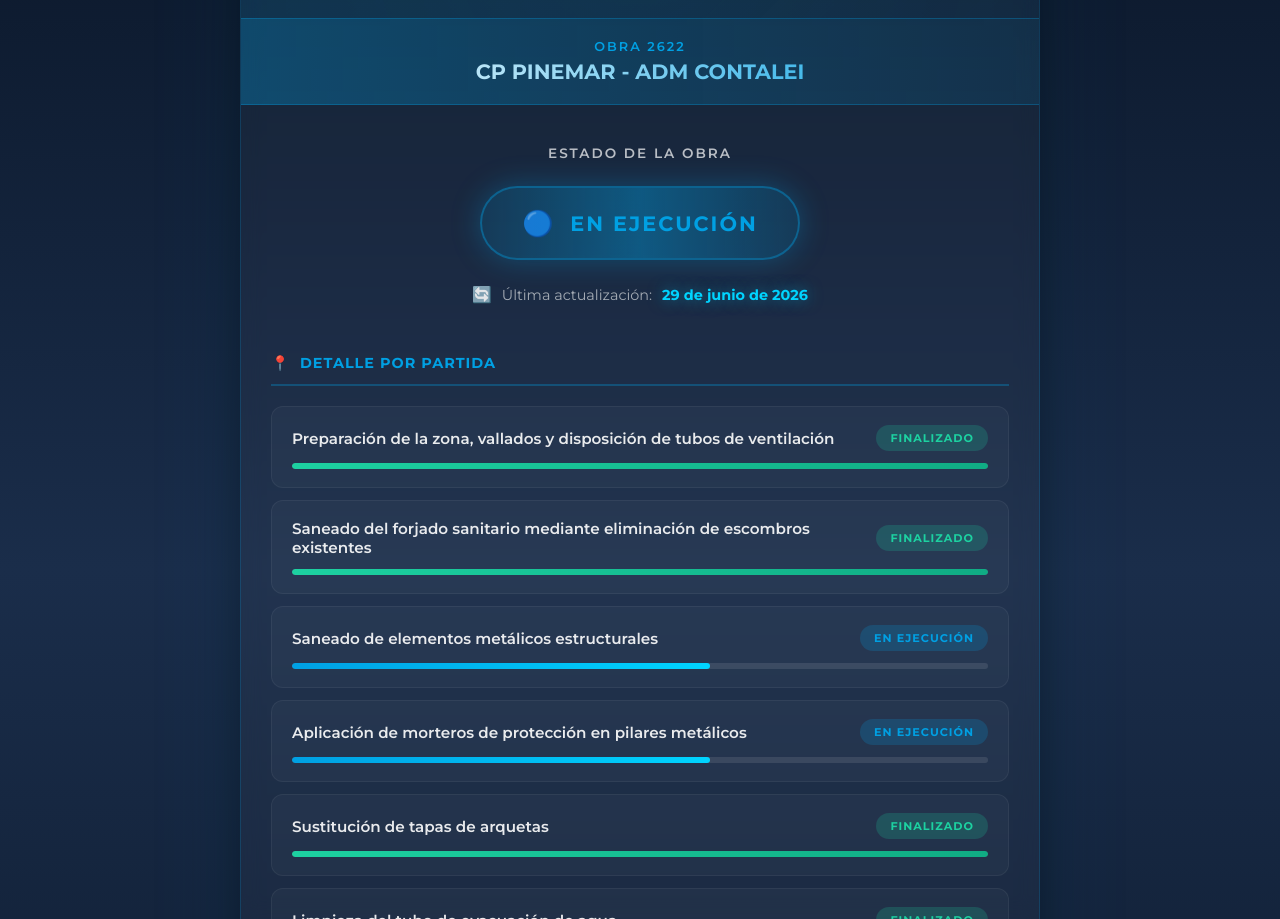
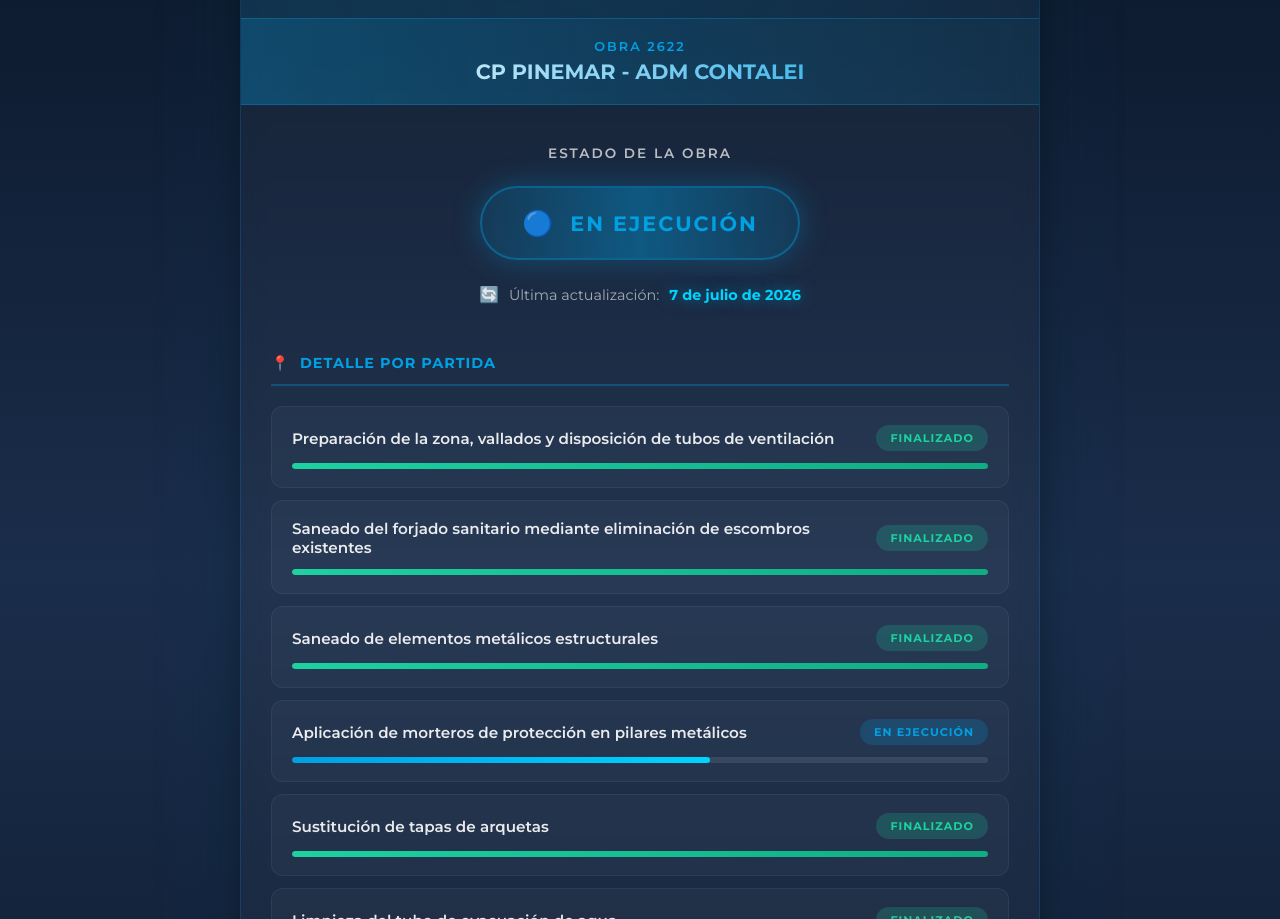
Before and after one commit to IMPERA-SL/Progreso-Obra, a plain HTML site: page progreso-obra-2622-pinemar.html in a window 1280 px wide. Shown: the part 181-1100 px from the top of the page. Drawn offline with Linux system fonts and the light colour scheme.

Commit message:
Add files via upload

```diff
--- a/progreso-obra-2622-pinemar.html
+++ b/progreso-obra-2622-pinemar.html
@@ -445,7 +445,7 @@
                 <div class="fecha-actualizacion">
                     <span class="fecha-icono">🔄</span>
                     <span class="fecha-label">Última actualización:</span>
-                    <span class="fecha-valor">29 de junio de 2026</span>
+                    <span class="fecha-valor">7 de julio de 2026</span>
                 </div>
             </div>
 
@@ -477,11 +477,11 @@
                     </div>
                 </div>
 
-                <!-- EN EJECUCIÓN -->
-                <div class="tarea" data-estado="en-ejecucion">
+                <!-- FINALIZADO -->
+                <div class="tarea" data-estado="finalizado">
                     <div class="tarea-header">
                         <span class="tarea-nombre">Saneado de elementos metálicos estructurales</span>
-                        <span class="tarea-estado en-ejecucion">En ejecución</span>
+                        <span class="tarea-estado finalizado">Finalizado</span>
                     </div>
                     <div class="barra-contenedor">
                         <div class="barra-progreso"></div>
```
